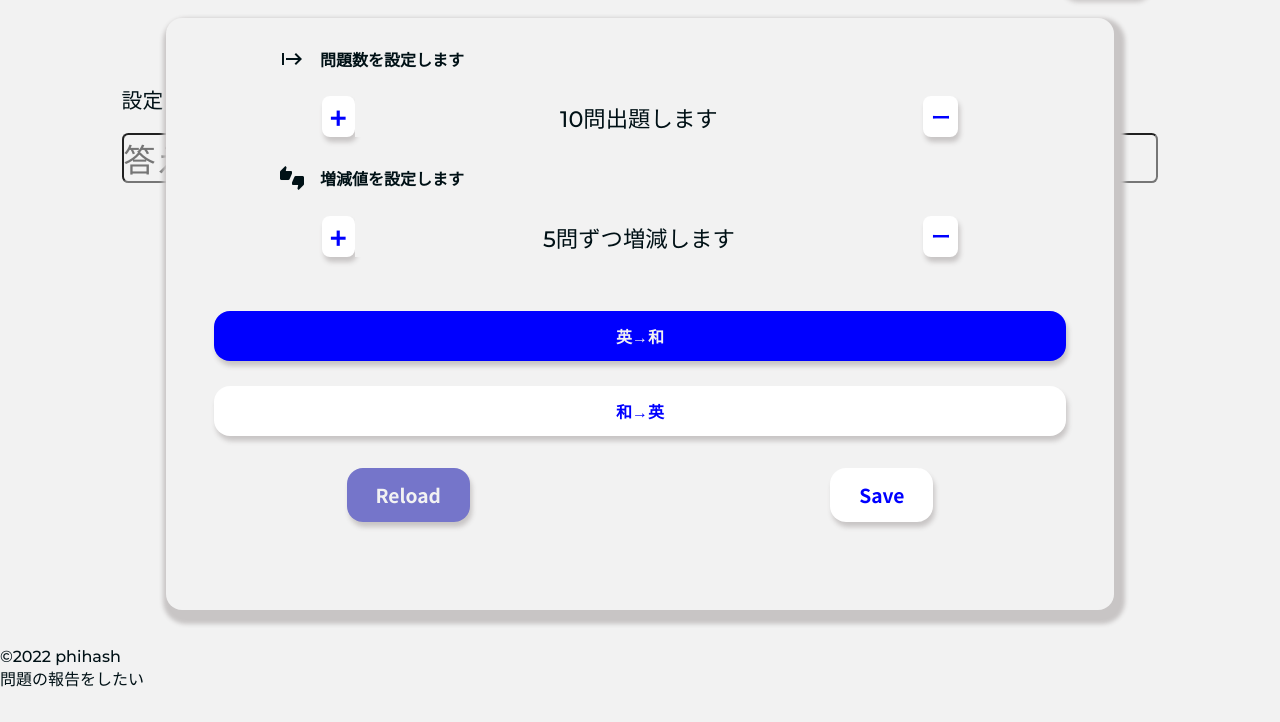
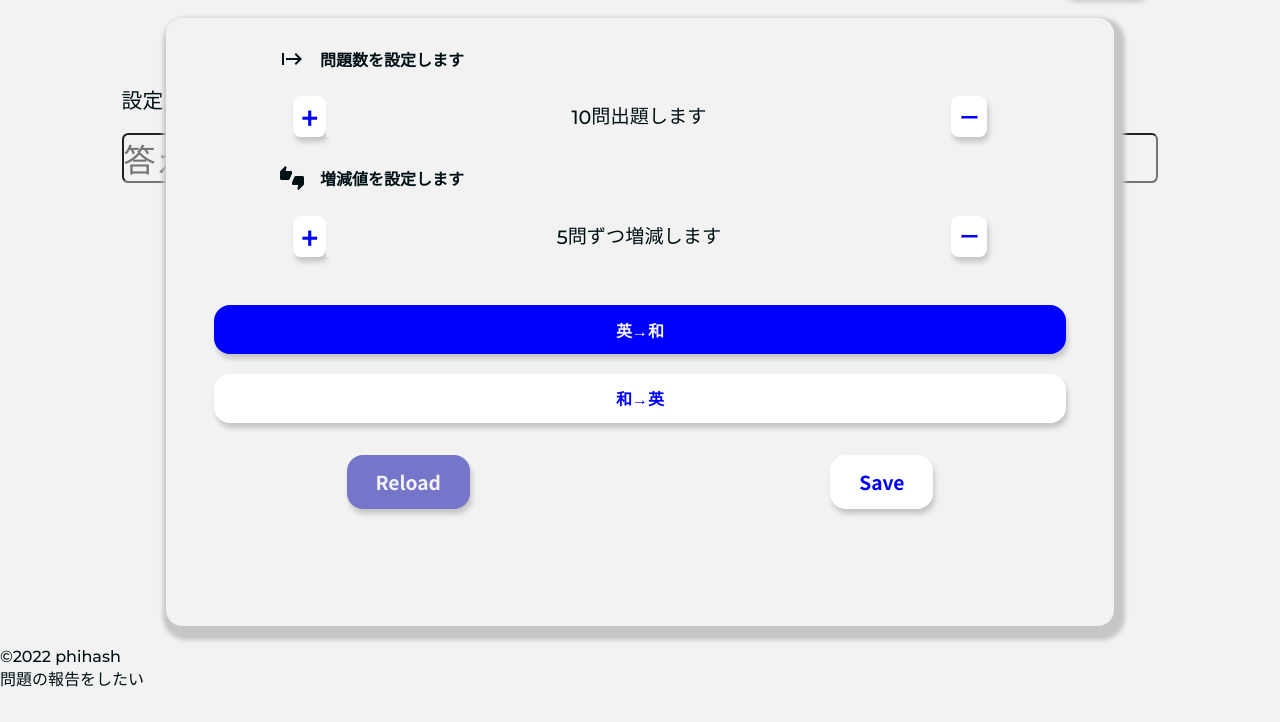
Before and after one commit to phihash/Typing, a website: page index.html in a window 1280 px wide. Both pictures are taken after a click on the button "設定". Shown: the part 78-800 px from the top of the page. Drawn offline with nearby package versions, Linux system fonts and the light colour scheme.

Commit message:
モーダル編集

```diff
--- a/style.css
+++ b/style.css
@@ -63,7 +63,7 @@ button:hover{
 .jToEButton,.eToJButton{
   width:90%;
   margin: 0 auto;
-  margin-top: 1.6rem;
+  margin-top: 1.2rem;
 }
 
 .minusButton{
@@ -135,7 +135,7 @@ main{
   top:12%;
   left: 0;
   right:0;
-  bottom: 14%;
+  bottom: 12%;
   width: 74%;
   margin: 0 auto;
   border-radius: 1rem;
@@ -143,9 +143,9 @@ main{
 }
 
 .numberTextArea{
-  font-size: 1.4rem;
+  font-size: 1.2rem;
   padding-top: 0.3rem;
-  width: 60%;
+  width: 66%;
   text-align: center;
 }
 
```
